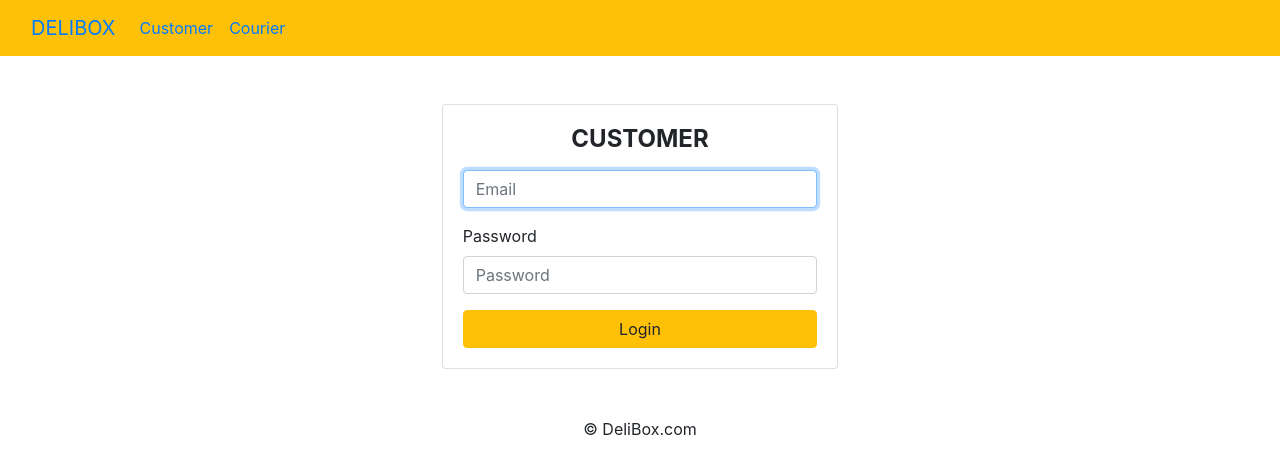
After one commit to AndrewSzo/delibox, a Django app: page /login/ in a window 1280 px wide. The commit adds this page. Shown: the top 474 px of the page. Run offline with Django 3.2, Linux system fonts and the light colour scheme; some libraries are stand-ins or nearby versions.

Commit message:
Login feature creation

```diff
--- a/_delibox_/settings.py
+++ b/_delibox_/settings.py
@@ -120,3 +120,6 @@ USE_TZ = True
 # https://docs.djangoproject.com/en/3.1/howto/static-files/
 
 STATIC_URL = '/static/'
+
+LOGIN_URL = '/login'
+LOGIN_REDIRECT_URL = '/'
--- a/_delibox_/urls.py
+++ b/_delibox_/urls.py
@@ -1,25 +1,14 @@
-"""_delibox_ URL Configuration
-
-The `urlpatterns` list routes URLs to views. For more information please see:
-    https://docs.djangoproject.com/en/3.1/topics/http/urls/
-Examples:
-Function views
-    1. Add an import:  from my_app import views
-    2. Add a URL to urlpatterns:  path('', views.home, name='home')
-Class-based views
-    1. Add an import:  from other_app.views import Home
-    2. Add a URL to urlpatterns:  path('', Home.as_view(), name='home')
-Including another URLconf
-    1. Import the include() function: from django.urls import include, path
-    2. Add a URL to urlpatterns:  path('blog/', include('blog.urls'))
-"""
 from django.contrib import admin
 from django.urls import path
+from django.contrib.auth import views as auth_views
 from core import views
 
 urlpatterns = [
     path('admin/', admin.site.urls),
     path('', views.home),
+
+    path('login/', auth_views.LoginView.as_view(template_name="login.html")),
+    path('logout/', auth_views.LogoutView.as_view(next_page="/")),
     path('customer/', views.customer_page),
     path('courier/', views.courier_page,),
 ]
--- a/core/templates/base.html
+++ b/core/templates/base.html
@@ -10,22 +10,29 @@
     {% block head %} {% endblock %}
 </head>
 <body>
-<nav class="navbar navbar-expand-lg navbar-warning bg-warning">
+<nav class="navbar {% if not request.user.is_authenticated %} navbar-expand-lg {% endif %} navbar-warning bg-warning">
   <div class="container-fluid">
     <a class="navbar-brand" href="/">DELIBOX</a>
+      {% if not request.user.is_authenticated %}
     <button class="navbar-toggler" type="button" data-toggle="collapse" data-bs-target="#navbarSupportedContent" aria-controls="navbarSupportedContent" aria-expanded="false" aria-label="Toggle navigation">
       <span class="navbar-toggler-icon"></span>
     </button>
     <div class="collapse navbar-collapse" id="navbarSupportedContent">
       <ul class="navbar-nav">
-        <li class="nav-item">
-          <a class="nav-link active" aria-current="page" href="#">Customer</a>
+        <li class="nav-item {% if request.GET.next != '/courier/' %} active {% endif %}">
+          <a class="nav-link active" aria-current="page" href="/login/?next=/customer/">Customer</a>
         </li>
-        <li class="nav-item">
-          <a class="nav-link" href="#">Courier</a>
+        <li class="nav-item {% if request.GET.next == '/courier/' %} active {% endif %}">
+          <a class="nav-link active" aria-current="page" href="/login/?next=/courier/">Courier</a>
         </li>
       </ul>
     </div>
+      {% else %}
+      <form class="form-inline">
+          <span class="mr-4">{{ request.user.get_full_name|title }}</span>
+          <a href="/logout" class="btn btn-outline-dark">Logout</a>
+      </form>
+      {% endif %}
   </div>
 </nav>
 {% block content %} {% endblock %}
--- /dev/null
+++ b/core/templates/login.html
@@ -0,0 +1,34 @@
+{% extends 'base.html' %}
+{% load bootstrap4 %}
+
+{% block content %}
+<!-- CONTAINER -->
+<div class="container-fluid mt-5">
+    <div class="row justify-content-center">
+        <div class="col-lg-4">
+            <div class="card">
+                <div class="card-body">
+                    <h4 class="text-center text-uppercase mb-3">
+                        <b>
+                            {% if request.GET.next != '/courier/' %}
+                            CUSTOMER
+                            {% else %}
+                            COURIER
+                            {% endif %}
+                        </b>
+                    </h4>
+                    <form method="POST">
+                        {% csrf_token %}
+                        {% bootstrap_form_errors form %}
+                        {% bootstrap_label "Email" %}
+                        {% bootstrap_field form.username show_label=False placeholder="Email" %}
+                        {% bootstrap_field form.password %}
+                        <button class="btn btn-warning btn-block">Login</button>
+                    </form>
+                </div>
+            </div>
+        </div>
+    </div>
+</div>
+<!-- CONTAINER END -->
+{% endblock %}
--- a/core/views.py
+++ b/core/views.py
@@ -1,13 +1,16 @@
 from django.shortcuts import render
+from django.contrib.auth.decorators import login_required
 
 
 def home(request):
     return render(request, 'home.html')
 
 
+@login_required()
 def customer_page(request):
     return render(request, 'home.html')
 
 
+@login_required()
 def courier_page(request):
     return render(request, 'home.html')
```
